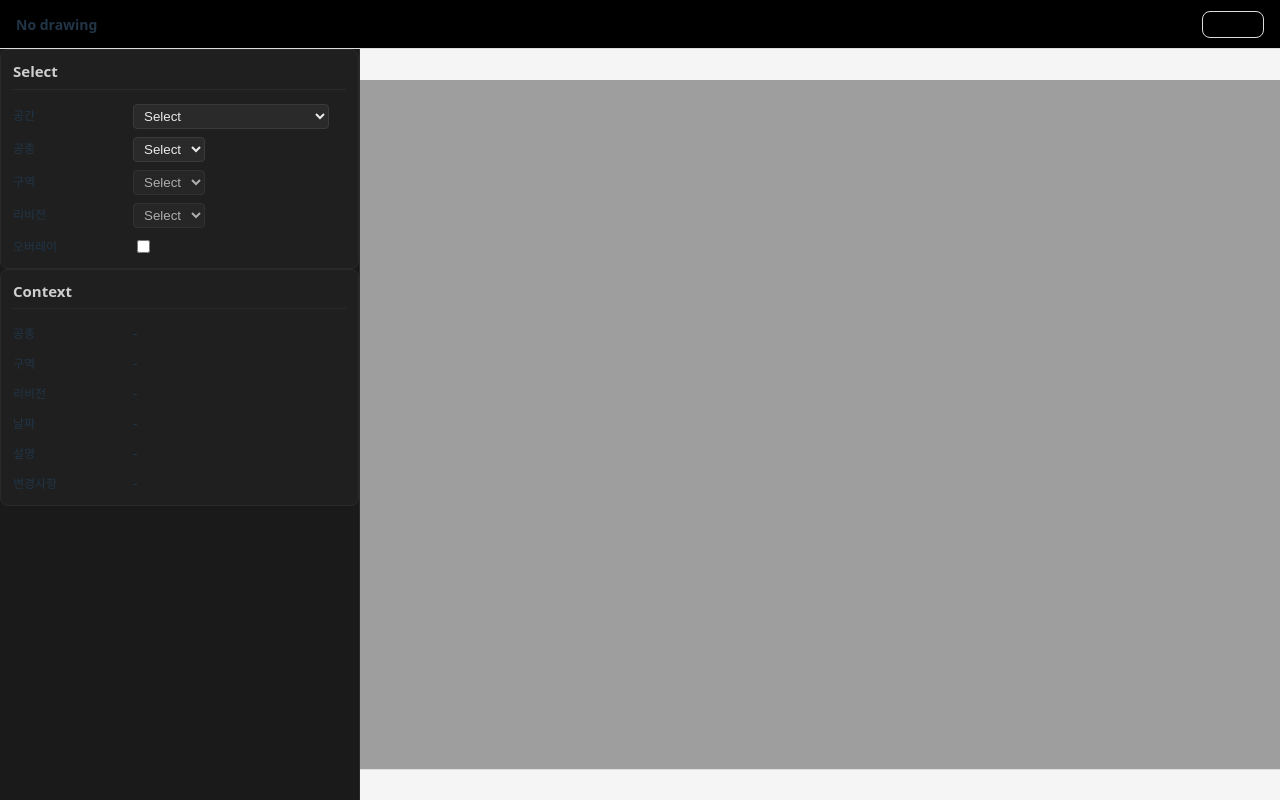
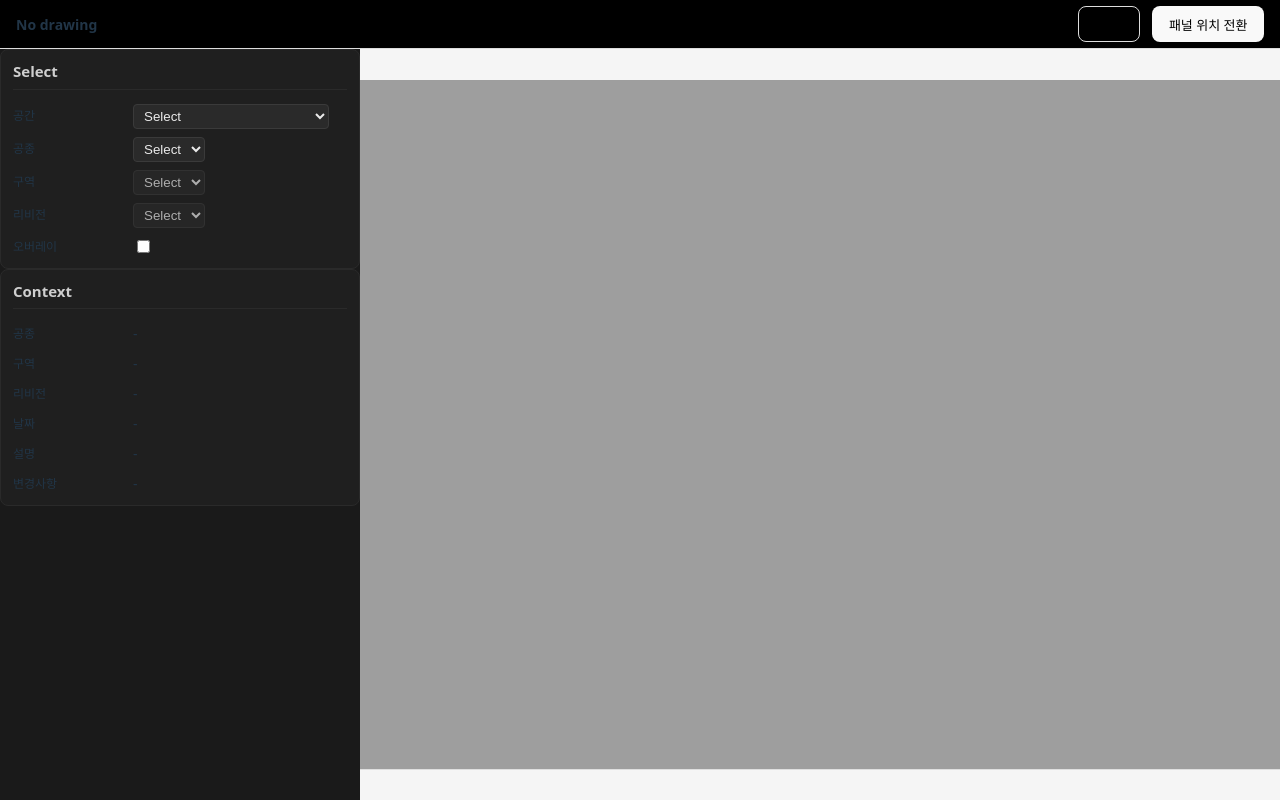
Before and after one commit to Donghunn-Lee/drawing-viewer, a React (Vite) app: page / in a window 1280 px wide. Built offline with nearby package versions, Linux system fonts and the light colour scheme.

Commit message:
refactor: stabilize viewer layout and controls panel structure

```diff
--- a/src/app/layout/MainLayout.tsx
+++ b/src/app/layout/MainLayout.tsx
@@ -1,9 +1,11 @@
+import { useEffect, useState } from 'react';
+
 import type { ViewerContext } from '../../shared/types/context';
+import type { ViewerLayout } from '../../shared/types/viewerLayout';
 import { ViewerPane } from '../../features/viewer/ViewerPane/ViewerPane';
 import { TopBar } from './TopBar';
 
 import styles from '../layout/MainLayout.module.css';
-import { useState } from 'react';
 
 type Props = {
   context: ViewerContext;
@@ -11,15 +13,52 @@ type Props = {
 };
 
 export function MainLayout({ context, setContext }: Props) {
-  const [ispanelOpen, setIsPanelOpen] = useState(true);
+  const getInitialLayout = (): ViewerLayout =>
+    window.innerWidth / window.innerHeight > 1
+      ? { mode: 'side', side: 'left', open: true }
+      : { mode: 'top', open: true };
+
+  const [viewerLayout, setViewerLayout] = useState<ViewerLayout>(getInitialLayout);
+
+  useEffect(() => {
+    const onResize = () => {
+      const isLandscape = window.innerWidth / window.innerHeight > 1;
+
+      setViewerLayout((prev) => {
+        if (isLandscape) {
+          return prev.mode === 'side' ? prev : { mode: 'side', side: 'left', open: prev.open };
+        }
+
+        return prev.mode === 'top' ? prev : { mode: 'top', open: prev.open };
+      });
+    };
+
+    window.addEventListener('resize', onResize);
+    return () => window.removeEventListener('resize', onResize);
+  }, []);
+
+  const togglePanel = () => {
+    setViewerLayout((prev) => ({ ...prev, open: !prev.open }));
+  };
+
+  const toggleSide = () => {
+    setViewerLayout((prev) =>
+      prev.mode === 'side' ? { ...prev, side: prev.side === 'left' ? 'right' : 'left' } : prev,
+    );
+  };
 
   return (
     <div className={styles.layoutRoot}>
-      <TopBar context={context} onToggleContext={() => setIsPanelOpen((v) => !v)} />
+      <TopBar
+        context={context}
+        onTogglePanel={togglePanel}
+        isSideLayout={viewerLayout.mode === 'side'}
+        onToggleSide={toggleSide}
+      />
 
       <div className={styles.mainRow}>
         <main className={styles.viewer}>
-          <ViewerPane context={context} setContext={setContext} panelOpen={ispanelOpen} />
+          <ViewerPane context={context} setContext={setContext} viewerLayout={viewerLayout} />
         </main>
       </div>
     </div>
--- a/src/app/layout/TopBar/index.tsx
+++ b/src/app/layout/TopBar/index.tsx
@@ -9,10 +9,12 @@ const metadata = metadataJson as unknown as Metadata;
 
 type Props = {
   context: ViewerContext;
-  onToggleContext?: () => void;
+  onTogglePanel: () => void;
+  onToggleSide?: () => void;
+  isSideLayout?: boolean;
 };
 
-export const TopBar = ({ context, onToggleContext }: Props) => {
+export const TopBar = ({ context, onTogglePanel, onToggleSide, isSideLayout }: Props) => {
   const resolved = resolveRevisionContext(metadata, context);
 
   return (
@@ -22,9 +24,10 @@ export const TopBar = ({ context, onToggleContext }: Props) => {
       </div>
 
       <div className={styles.right}>
-        <button className={styles.contextButton} onClick={onToggleContext}>
+        <button className={styles.contextButton} onClick={onTogglePanel}>
           Context
         </button>
+        {isSideLayout && <button onClick={onToggleSide}>패널 위치 전환</button>}
       </div>
     </div>
   );
--- a/src/features/viewer/ViewerPane/ViewerControlsPanel.tsx
+++ b/src/features/viewer/ViewerPane/ViewerControlsPanel.tsx
@@ -4,17 +4,11 @@ import styles from './ViewerPane.module.css';
 type Props = {
   children: React.ReactNode;
   layout: 'top' | 'side';
-  open: boolean;
-  side: 'left' | 'right';
 };
 
-export const ViewerControlsPanel = ({ children, layout, open, side }: Props) => {
-  if (layout === 'top') {
-    return open ? <div className={styles.controlsTop}>{children}</div> : null;
-  }
-
+export const ViewerControlsPanel = ({ children, layout }: Props) => {
   return (
-    <div className={clsx(styles.controlsSide, styles[side], !open && styles.closed)}>
+    <div className={clsx(layout === 'top' ? styles.controlsTop : styles.controlsSide)}>
       {children}
     </div>
   );
--- a/src/features/viewer/ViewerPane/ViewerPane.module.css
+++ b/src/features/viewer/ViewerPane/ViewerPane.module.css
@@ -1,77 +1,102 @@
-/* view */
+/* =========================
+   Viewer Layout
+   ========================= */
 
 .viewerRoot {
   position: relative;
   height: 100%;
+  width: 100%;
   display: grid;
 }
 
+/* ---------- Top ---------- */
+
+.viewerTop {
+  grid-template-rows: auto 1fr;
+  grid-template-columns: 1fr;
+}
+
+.viewerTop .controlsPanel {
+  grid-row: 1;
+  grid-column: 1;
+}
+
+.viewerTop .canvasWrapper {
+  grid-row: 2;
+  grid-column: 1;
+}
+
+/* ---------- Side ---------- */
+
 .viewerSide {
+  height: 100%;
+}
+
+.viewerSide.left {
   grid-template-columns: 360px 1fr;
 }
 
-.viewerSideLeft {
-  grid-template-columns: 360px 1fr;
-}
-
-.viewerSideRight {
+.viewerSide.right {
   grid-template-columns: 1fr 360px;
 }
 
-.viewerSideClosed {
+.viewerSide.left.closed {
   grid-template-columns: 0 1fr;
 }
 
-.viewerTop {
-  grid-template-rows: auto 1fr;
+.viewerSide.right.closed {
+  grid-template-columns: 1fr 0;
 }
 
-/* ControlsPanal */
+/* grid placement */
+
+.viewerSide .controlsPanel {
+  grid-column: 1;
+}
+
+.viewerSide .canvasWrapper {
+  grid-column: 2;
+  min-width: 0;
+}
+
+.viewerSide.right .controlsPanel {
+  grid-column: 2;
+}
+
+.viewerSide.right .canvasWrapper {
+  grid-column: 1;
+}
+
+.viewerSide .controlsPanel,
+.viewerSide .canvasWrapper {
+  grid-row: 1;
+}
+
+/* =========================
+     Controls Panel
+     ========================= */
+
+.controlsPanel {
+  width: 100%;
+}
 
 .controlsTop {
   display: grid;
+  grid-template-columns: 1fr 1fr;
+  column-gap: 12px;
   border-bottom: 1px solid #2a2a2a;
-  grid-template-columns: 1fr 1fr;
   background: #1a1a1a;
-  transition:
-    max-height 180ms ease,
-    opacity 120ms ease;
-}
-
-.controlsTop.closed {
-  max-height: 0;
-  opacity: 0;
-  overflow: hidden;
 }
 
 .controlsSide {
   height: 100%;
   overflow: auto;
   background: #1a1a1a;
-  transition:
-    transform 180ms ease,
-    opacity 120ms ease;
 }
 
-.controlsSide.left {
-  border-right: 1px solid #2a2a2a;
-  transform: translateX(0);
-}
-
-.controlsSide.left.closed {
-  transform: translateX(-100%);
-}
-
-.controlsSide.right {
-  border-left: 1px solid #2a2a2a;
-  transform: translateX(0);
-}
-
-.controlsSide.right.closed {
-  transform: translateX(100%);
-}
-
-/* Card */
+/* =========================
+     Context Card
+     ========================= */
 
 .contextCard {
   background: #1f1f1f;
@@ -97,7 +122,9 @@
   border-bottom: 1px solid #2a2a2a;
 }
 
-/* Control / Context Cells */
+/* =========================
+     Control / Context Cells
+     ========================= */
 
 .controlCell {
   display: flex;
@@ -129,7 +156,9 @@
   overflow-wrap: anywhere;
 }
 
-/* Select / Checkbox */
+/* =========================
+     Form Controls
+     ========================= */
 
 .controlCell select {
   padding: 3px 6px;
@@ -153,7 +182,9 @@
   cursor: pointer;
 }
 
-/* Canvas */
+/* =========================
+     Canvas
+     ========================= */
 
 .canvasWrapper {
   min-width: 0;
--- a/src/features/viewer/ViewerPane/ViewerPane.tsx
+++ b/src/features/viewer/ViewerPane/ViewerPane.tsx
@@ -1,58 +1,58 @@
-import { useEffect, useMemo, useRef, useState } from 'react';
+import { useEffect, useMemo, useRef } from 'react';
+import clsx from 'clsx';
+
 import type { ViewerContext } from '../../../shared/types/context';
 import type { Metadata } from '../../../shared/types/metadata';
+import type { ViewerLayout } from '../../../shared/types/viewerLayout';
 
 import metadataJson from '../../../data/metadata.json';
 
 import { DrawingCanvas } from './DrawingCanvas';
-import { getBaseImageSrc, getOverlayImage } from '../../../entities/drawing/selectors';
-
 import { ViewerControlsPanel } from './ViewerControlsPanel';
 import { ViewerSelectSection } from './sections/ViewerSelectSection';
 import { ViewerContextSection } from './sections/ViewerContextSections';
+import { ContextCard } from './layout/ContextCard';
+
+import { getBaseImageSrc, getOverlayImage } from '../../../entities/drawing/selectors';
 import { useViewerDerivedState } from './hooks/useViewerDerivedState';
 
 import styles from './ViewerPane.module.css';
-import { ContextCard } from './layout/ContextCard';
-import clsx from 'clsx';
 
 const metadata = metadataJson as unknown as Metadata;
 
 type Props = {
   context: ViewerContext;
   setContext: React.Dispatch<React.SetStateAction<ViewerContext>>;
-  panelOpen: boolean;
+  viewerLayout: ViewerLayout;
 };
 
-export const ViewerPane = ({ context, setContext, panelOpen }: Props) => {
+export const ViewerPane = ({ context, setContext, viewerLayout }: Props) => {
   const prevDrawingId = useRef<string | null>(null);
 
-  const [side, setSide] = useState<'left' | 'right'>('left');
-  const [layout, setLayout] = useState<'top' | 'side'>(() =>
-    window.innerWidth / window.innerHeight > 1.2 ? 'side' : 'top',
-  );
+  const isTop = viewerLayout.mode === 'top';
+  const isSide = viewerLayout.mode === 'side';
+  const isOpen = viewerLayout.open;
+  const side = viewerLayout.mode === 'side' ? viewerLayout.side : null;
+
+  const showControls = isSide || (isTop && isOpen);
 
   const rootDrawing = useMemo(
     () => Object.values(metadata.drawings).find((d) => d.parent === null) ?? null,
     [],
   );
 
-  const activeDrawing = useMemo(() => {
-    if (!context.activeDrawingId) return null;
-    return metadata.drawings[context.activeDrawingId] ?? null;
-  }, [context.activeDrawingId]);
+  const activeDrawing = useMemo(
+    () => (context.activeDrawingId ? (metadata.drawings[context.activeDrawingId] ?? null) : null),
+    [context.activeDrawingId],
+  );
 
   const drawingForView = activeDrawing ?? rootDrawing;
 
   const siteOptions = useMemo(() => {
     if (!rootDrawing) return [];
-
     return Object.values(metadata.drawings)
       .filter((d) => d.parent === rootDrawing.id)
-      .map((d) => ({
-        value: d.id,
-        label: d.name,
-      }));
+      .map((d) => ({ value: d.id, label: d.name }));
   }, [rootDrawing]);
 
   const derived = useViewerDerivedState({ context, drawing: drawingForView });
@@ -117,40 +117,37 @@ export const ViewerPane = ({ context, setContext, panelOpen }: Props) => {
         activeRevision: null,
       }));
     }
-
     prevDrawingId.current = context.activeDrawingId;
   }, [context.activeDrawingId, setContext]);
-
-  useEffect(() => {
-    const onResize = () => {
-      const isLandscape = window.innerWidth / window.innerHeight > 1.2;
-      setLayout(isLandscape ? 'side' : 'top');
-    };
-
-    window.addEventListener('resize', onResize);
-    return () => window.removeEventListener('resize', onResize);
-  }, []);
 
   return (
     <div
       className={clsx(
         styles.viewerRoot,
-        layout === 'side'
-          ? panelOpen
-            ? styles.viewerSide
-            : styles.viewerSideClosed
-          : styles.viewerTop,
+        isTop && styles.viewerTop,
+        isSide && styles.viewerSide,
+        isSide && side === 'left' && styles.left,
+        isSide && side === 'right' && styles.right,
+        isSide && !isOpen && styles.closed,
       )}
     >
-      <ViewerControlsPanel layout={layout} open={panelOpen} side={side}>
+      {showControls && (
+        <div className={styles.controlsPanel}>
+          <ViewerControlsPanel layout={viewerLayout.mode}>
             <ContextCard title="Select">
-          <ViewerSelectSection state={derived} siteOptions={siteOptions} setContext={setContext} />
+              <ViewerSelectSection
+                state={derived}
+                siteOptions={siteOptions}
+                setContext={setContext}
+              />
             </ContextCard>
 
             <ContextCard title="Context">
               <ViewerContextSection context={context} revision={derived.activeRevisionData} />
             </ContextCard>
           </ViewerControlsPanel>
+        </div>
+      )}
 
       <div className={styles.canvasWrapper}>
         {baseSrc && (
--- /dev/null
+++ b/src/shared/types/viewerLayout.ts
@@ -0,0 +1,3 @@
+export type ViewerLayout =
+  | { mode: 'top'; open: boolean }
+  | { mode: 'side'; side: 'left' | 'right'; open: boolean };
```
Lines whose indentation alone changed are shown as unchanged.
